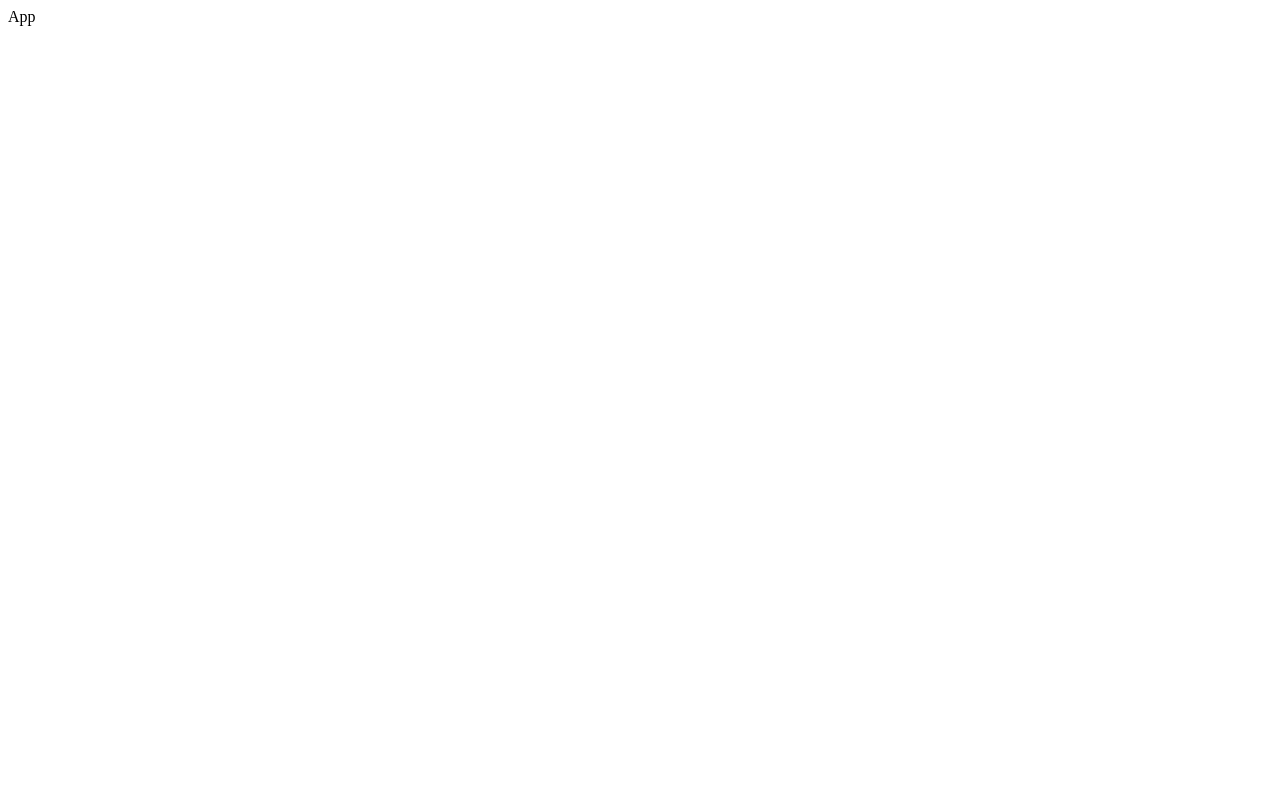
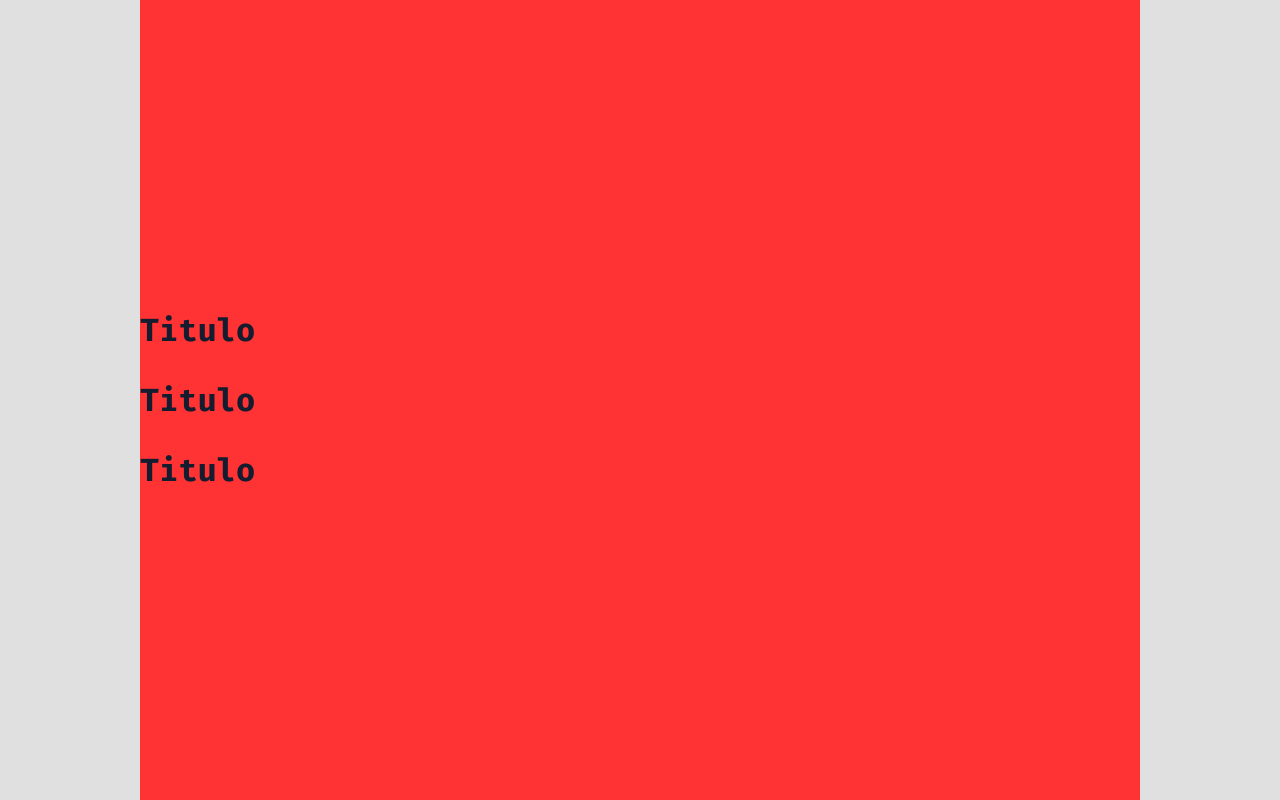
Before and after one commit to wagner92sr/devfinder, a React (Create React App) app: page / in a window 1280 px wide. Built offline with nearby package versions, Linux system fonts and the light colour scheme.

Commit message:
criação do reset css e estilos base

```diff
--- a/src/App.js
+++ b/src/App.js
@@ -1,5 +1,14 @@
+import "./index.css";
 function App() {
-  return <div className="App">App</div>;
+  return (
+    <div className="container light">
+      <main className="content">
+        <h1>Titulo</h1>
+        <h1>Titulo</h1>
+        <h1>Titulo</h1>
+      </main>
+    </div>
+  );
 }
 
 export default App;
--- /dev/null
+++ b/src/index.css
@@ -0,0 +1,28 @@
+.container {
+  width: 100%;
+  height: 100vh;
+}
+
+.container.dark {
+  background-color: var(--blueDark);
+  color: var(--white);
+}
+
+.container.light {
+  background-color: var(--light);
+  color: var(--blueDark);
+}
+
+.content {
+  background-color: #f33;
+
+  width: 100%;
+  max-width: 1000px;
+  height: 100vh;
+
+  margin: 0 auto;
+  display: flex;
+  flex-direction: column;
+  justify-content: center;
+  gap: 32px;
+}
--- a/src/index.js
+++ b/src/index.js
@@ -1,6 +1,7 @@
 import React from "react";
 import ReactDOM from "react-dom/client";
 import App from "./App";
+import "./reset.css";
 
 const root = ReactDOM.createRoot(document.getElementById("root"));
 root.render(
--- /dev/null
+++ b/src/reset.css
@@ -0,0 +1,40 @@
+:root{
+    --blueLight: #1F2A48
+    --blue: #0178ff;
+    --blueDark: #141C2F;
+    --gray: #7C869D;
+    --grayDark: #555;
+    --white: #FFF;
+    --light: #E0E0E0;
+}
+
+*{
+    margin: 0;
+    padding: 0;
+    box-sizing: border-box;
+    font-family: 'Fira mono', sans-serif, monospace;
+}
+
+a{
+    text-decoration: none;
+    transition: all 0.16s ease-in-out;
+}
+
+button, input {
+    outline: 0;
+    border: 0;
+    font-size: 16px;
+    font-weight: 500;
+    height: 50px;
+    padding: 0px 24px;
+    border-radius: 8px;
+    transition: 0.15s ease-in;
+}
+button {
+    color: var(--white);
+    cursor: pointer;
+}
+
+button:hover{
+    opacity: 0.75;
+}
```
